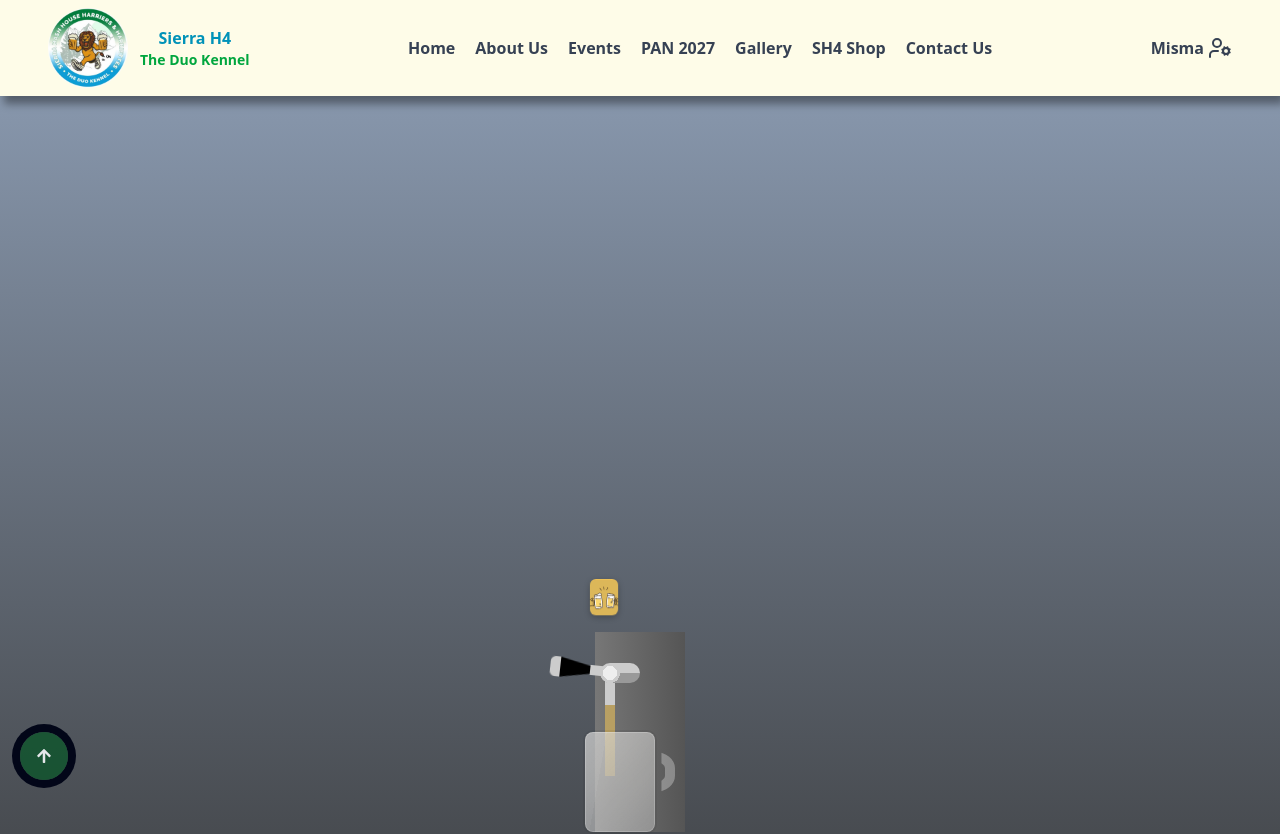
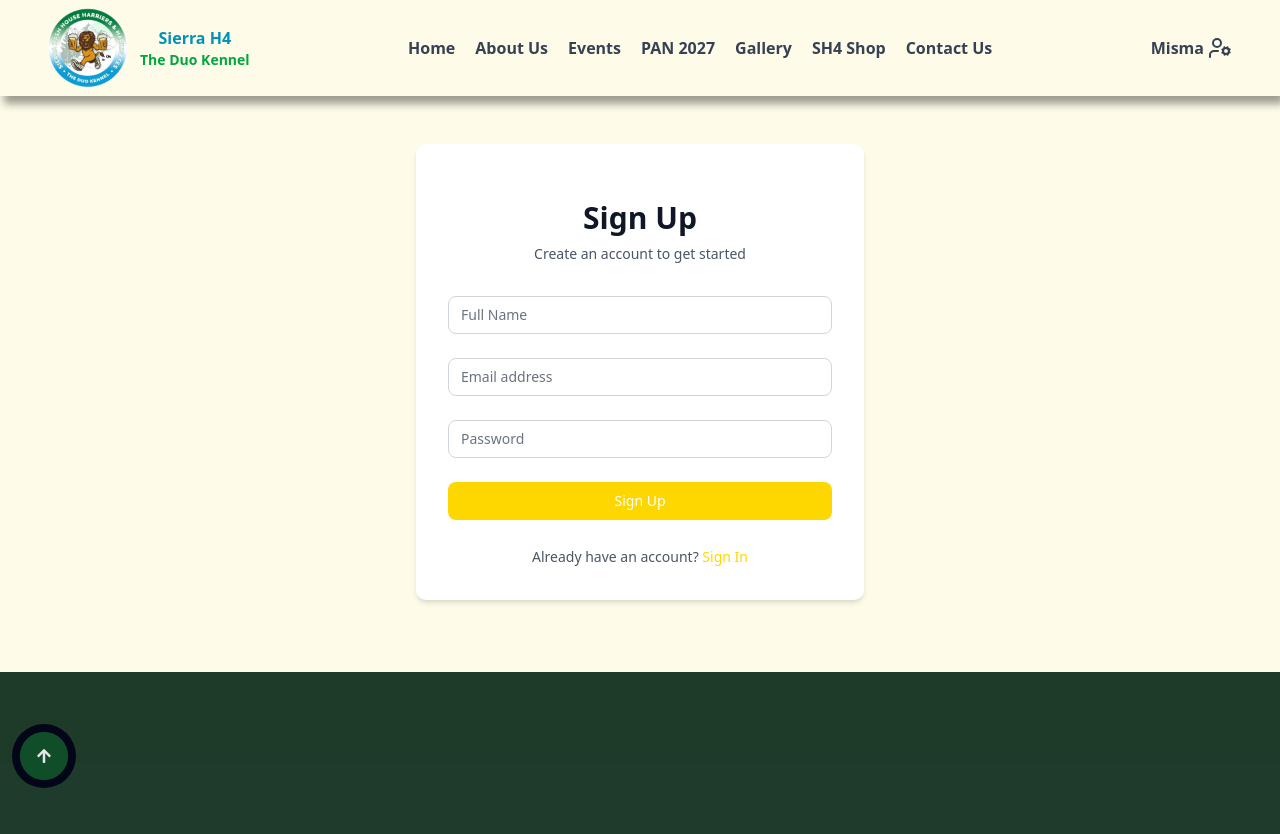
Before and after one commit to 1surep/sh4, a Next.js app: page /signup in a window 1280 px wide. Before the commit this address had no page. Shown: the top 834 px of the page. Built offline with nearby package versions, Linux system fonts and the light colour scheme.

Commit message:
signup page added

```diff
--- /dev/null
+++ b/app/context/AuthContext.js
@@ -0,0 +1,56 @@
+'use client';
+import { createContext, useContext, useState, useEffect } from 'react';
+
+const AuthContext = createContext({});
+
+export function AuthProvider({ children }) {
+  const [user, setUser] = useState(null);
+  const [loading, setLoading] = useState(true);
+
+  useEffect(() => {
+    const token = localStorage.getItem('token');
+    const userData = localStorage.getItem('user');
+
+    if (token && userData) {
+      try {
+        setUser(JSON.parse(userData));
+      } catch (error) {
+        localStorage.removeItem('token');
+        localStorage.removeItem('user');
+      }
+    }
+    setLoading(false);
+  }, []);
+
+  const login = (userData, token) => {
+    localStorage.setItem('token', token);
+    localStorage.setItem('user', JSON.stringify(userData));
+    setUser(userData);
+  };
+
+  const logout = () => {
+    localStorage.removeItem('token');
+    localStorage.removeItem('user');
+    setUser(null);
+  };
+
+  return (
+    <AuthContext.Provider value={{
+      user,
+      login,
+      logout,
+      loading,
+      isAuthenticated: !!user
+    }}>
+      {children}
+    </AuthContext.Provider>
+  );
+}
+
+export const useAuth = () => {
+  const context = useContext(AuthContext);
+  if (!context) {
+    throw new Error('useAuth must be used within an AuthProvider');
+  }
+  return context;
+};
--- /dev/null
+++ b/app/signup/page.jsx
@@ -0,0 +1,181 @@
+'use client';
+import React from "react";
+import { useState } from "react";
+import { useRouter } from "next/navigation";
+import axios from "axios";
+import { useAuth } from "../context/AuthContext";
+
+
+
+
+const SignUp=()=>{
+    const [formData, setFormData] = useState({
+        name: '',
+        email: '',
+        password: ''
+    });
+
+    // hook to manage states
+    const [loading, setLoading] = useState(false);
+    const [error, setError] = useState('');
+    const [success, setSuccess] = useState('');
+
+    const router = useRouter();
+    const { login } = useAuth();
+
+    // on submit form change to handleChange = (e) => {
+    const handleChange = (e) => {
+    setFormData({
+      ...formData,
+      [e.target.name]: e.target.value
+    });
+    if (error) setError('');
+    if (success) setSuccess('');
+  };
+
+
+//   on submit form
+  const handleSubmit = async (e) => {
+    e.preventDefault();
+    setLoading(true);
+    setError('');
+    setSuccess('');
+
+    try {
+      const response = await axios.post('/api/auth/signup', formData);
+
+      if (response.data.success && response.data.user && response.data.token) {
+        setSuccess(response.data.message);
+        login(response.data.user, response.data.token);
+
+        setTimeout(() => {
+          router.push('/signin');
+        }, 1500);
+        setTimeout(() => {
+          setSuccess('');
+        }, 5000);
+      }
+    } catch (err) {
+      const errorMessage = err.response?.data?.message || err.response?.data?.error || 'Something went wrong. Please try again.';
+      setError(errorMessage);
+      setTimeout(() => {
+        setError('');
+      }, 5000);
+    } finally {
+      setLoading(false);
+    }
+  };
+
+
+
+
+
+    return (
+        <div className=" flex items-center justify-center bg-yellow-50 pt-36 pb-18">
+          <div className="max-w-md w-full space-y-8 p-8 bg-white rounded-lg shadow-md">
+            <div>
+              <h2 className="mt-6 text-center text-3xl font-extrabold text-gray-900">
+                Sign Up
+              </h2>
+              <p className="mt-2 text-center text-sm text-gray-600">
+                Create an account to get started
+              </p>
+            </div>
+
+            {/*  */}
+
+            <form className="mt-8 space-y-6" onSubmit={handleSubmit}>
+              <div>
+                <label htmlFor="name" className="sr-only">Name</label>
+                <input
+                  id="name"
+                  name="name"
+                  type="text"
+                  required
+                  className="appearance-none rounded-md relative block w-full px-3 py-2 border border-gray-300 placeholder-gray-500 text-gray-900 focus:outline-none focus:ring-[#FFD700] focus:border-[#FFD700] focus:z-10 sm:text-sm"
+                  placeholder="Full Name"
+                  value={formData.name}
+                  onChange={handleChange}
+                />
+              </div>
+
+              <div>
+                <label htmlFor="email" className="sr-only">Email</label>
+                <input
+                  id="email"
+                  name="email"
+                  type="email"
+                  required
+                  className="appearance-none rounded-md relative block w-full px-3 py-2 border border-gray-300 placeholder-gray-500 text-gray-900 focus:outline-none focus:ring-[#FFD700] focus:border-[#FFD700] focus:z-10 sm:text-sm"
+                  placeholder="Email address"
+                  value={formData.email}
+                  onChange={handleChange}
+                />
+              </div>
+
+              <div>
+                <label htmlFor="password" className="sr-only">Password</label>
+                <input
+                  id="password"
+                  name="password"
+                  type="password"
+                  required
+                  className="appearance-none rounded-md relative block w-full px-3 py-2 border border-gray-300 placeholder-gray-500 text-gray-900 focus:outline-none focus:ring-[#FFD700] focus:border-[#FFD700] focus:z-10 sm:text-sm"
+                  placeholder="Password"
+                  value={formData.password}
+                  onChange={handleChange}
+                />
+              </div>
+
+
+                {/* Error message */}
+              {error && (
+                <div className="bg-red-50 border border-red-200 text-red-700 px-4 py-3 rounded-md text-sm text-center">
+                  {error}
+                </div>
+              )}
+
+
+              {/* Success Message */}
+              {success && (
+                <div className="bg-green-50 border border-green-200 text-green-700 px-4 py-3 rounded-md text-sm text-center">
+                  {success}
+                </div>
+              )}
+
+              <div>
+                <button
+                  type="submit"
+                  disabled={loading}
+                  className="group cursor-pointer relative w-full flex justify-center py-2 px-4 border border-transparent text-sm font-medium rounded-md text-white bg-[#FFD700] hover:bg-[#FFD700] focus:outline-none focus:ring-2 focus:ring-offset-2 focus:ring-blue-[#FFD700] disabled:opacity-50 disabled:cursor-not-allowed">
+                  {loading ? (
+                    <div className="flex items-center">
+                      <svg className="animate-spin -ml-1 mr-3 h-5 w-5 text-white" xmlns="http://www.w3.org/2000/svg" fill="none" viewBox="0 0 24 24">
+                        <circle className="opacity-25" cx="12" cy="12" r="10" stroke="currentColor" strokeWidth="4"></circle>
+                        <path className="opacity-75" fill="currentColor" d="M4 12a8 8 0 018-8V0C5.373 0 0 5.373 0 12h4zm2 5.291A7.962 7.962 0 014 12H0c0 3.042 1.135 5.824 3 7.938l3-2.647z"></path>
+                      </svg>
+                      Creating Account...
+                    </div>
+                  ) : 'Sign Up'}
+                </button>
+              </div>
+
+              <div className="text-center">
+                <span className="text-sm text-gray-600">
+                  Already have an account?{' '}
+                  <button
+                    type="button"
+                    onClick={() => router.push('/signin')}
+                    className="font-medium text-[#FFD700] hover:text-[#FFD700] cursor-pointer">
+                    Sign In
+                  </button>
+                </span>
+              </div>
+            </form>
+          </div>
+        </div>
+      );
+
+
+};
+export default SignUp;
--- a/components/Navbar.jsx
+++ b/components/Navbar.jsx
@@ -97,9 +97,10 @@ const Navbar = () => {
             className="flex items-center gap-3"
             initial={{ opacity: 0, x: -50 }}
             animate={{ opacity: 1, x: 0 }}
-                    transition={{ duration: 0.5 }}>
+            transition={{ duration: 0.5 }}
+          >
             <Image
-                        src='/logo.jpg'
+              src="/logo.jpg"
               width={80}
               height={80}
               alt="sierrah4_logo"
@@ -109,7 +110,9 @@ const Navbar = () => {
             />
             <div className="text-center">
               <p className="text-cyan-600">Sierra H4</p>
-                        <p className="text-sm text-green-600 text-center">The Duo Kennel</p>
+              <p className="text-sm text-green-600 text-center">
+                The Duo Kennel
+              </p>
             </div>
           </motion.div>
 
@@ -130,7 +133,9 @@ const Navbar = () => {
                 animate={{ opacity: 1, y: 0 }}
                 transition={{ duration: 0.3, delay: 0.3 + index * 0.1 }}
               >
-                            <Link href={itemPaths[item]}> {/* Link for desktop */}
+                <Link href={itemPaths[item]}>
+                  {" "}
+                  {/* Link for desktop */}
                   {item}
                 </Link>
               </motion.li>
@@ -138,6 +143,7 @@ const Navbar = () => {
           </motion.ul>
 
           {/* Admin login */}
+          <Link href={'/signup'}>
             <motion.div
               className="flex cursor-pointer hover:text-cyan-600 items-center gap-1 font-black text-gray-700"
               initial={{ opacity: 0, x: 50 }}
@@ -145,8 +151,10 @@ const Navbar = () => {
               transition={{ duration: 0.5, delay: 0.4 }}
               whileHover={{ scale: 1.05 }}
             >
-                    Misma <LuUserCog className="text-2xl text-gray-700 hover:text-cyan-600"/>
+              Misma{" "}
+              <LuUserCog className="text-2xl text-gray-700 hover:text-cyan-600" />
             </motion.div>
+          </Link>
         </nav>
 
         {/* Mobile Navbar */}
@@ -162,7 +170,7 @@ const Navbar = () => {
                 transition={{ duration: 0.3 }}
               >
                 <Image
-                                src='/logo.jpg'
+                  src="/logo.jpg"
                   width={50}
                   height={50}
                   alt="sierrah4_logo"
@@ -238,7 +246,7 @@ const Navbar = () => {
                 <div className="flex items-center justify-between p-4 border-b border-gray-200">
                   <div className="flex items-center gap-3">
                     <Image
-                                        src='/logo.jpg'
+                      src="/logo.jpg"
                       width={40}
                       height={40}
                       alt="sierrah4_logo"
@@ -265,7 +273,9 @@ const Navbar = () => {
                         whileTap={{ scale: 0.98 }}
                         onClick={toggleMobileMenu}
                       >
-                                            <Link href={itemPaths[item]}> {/* Link for mobile */}
+                        <Link href={itemPaths[item]}>
+                          {" "}
+                          {/* Link for mobile */}
                           {item}
                         </Link>
                       </motion.li>
@@ -278,7 +288,7 @@ const Navbar = () => {
                     variants={menuItemVariants}
                   >
                     <div className="flex items-center text-xl gap-3 font-black text-gray-700">
-                                        <LuUserCog className="text-2xl"/>
+                      <LuUserCog className="text-2xl" />
                       <span>Misma</span>
                     </div>
                   </motion.div>
--- a/package.json
+++ b/package.json
@@ -10,6 +10,7 @@
   },
   "dependencies": {
     "@google/generative-ai": "^0.24.1",
+    "axios": "^1.12.2",
     "bcryptjs": "^3.0.2",
     "canvas-confetti": "^1.9.3",
     "class-variance-authority": "^0.7.1",
@@ -19,6 +20,7 @@
     "lucide-react": "^0.545.0",
     "motion": "^12.23.24",
     "next": "15.5.4",
+    "next-auth": "^5.0.0-beta.29",
     "react": "19.1.0",
     "react-dom": "19.1.0",
     "react-icons": "^5.5.0",
```
Also changed, not shown: 1 other file (tests, documents, lock files or other folders). Lines whose indentation alone changed are shown as unchanged.
